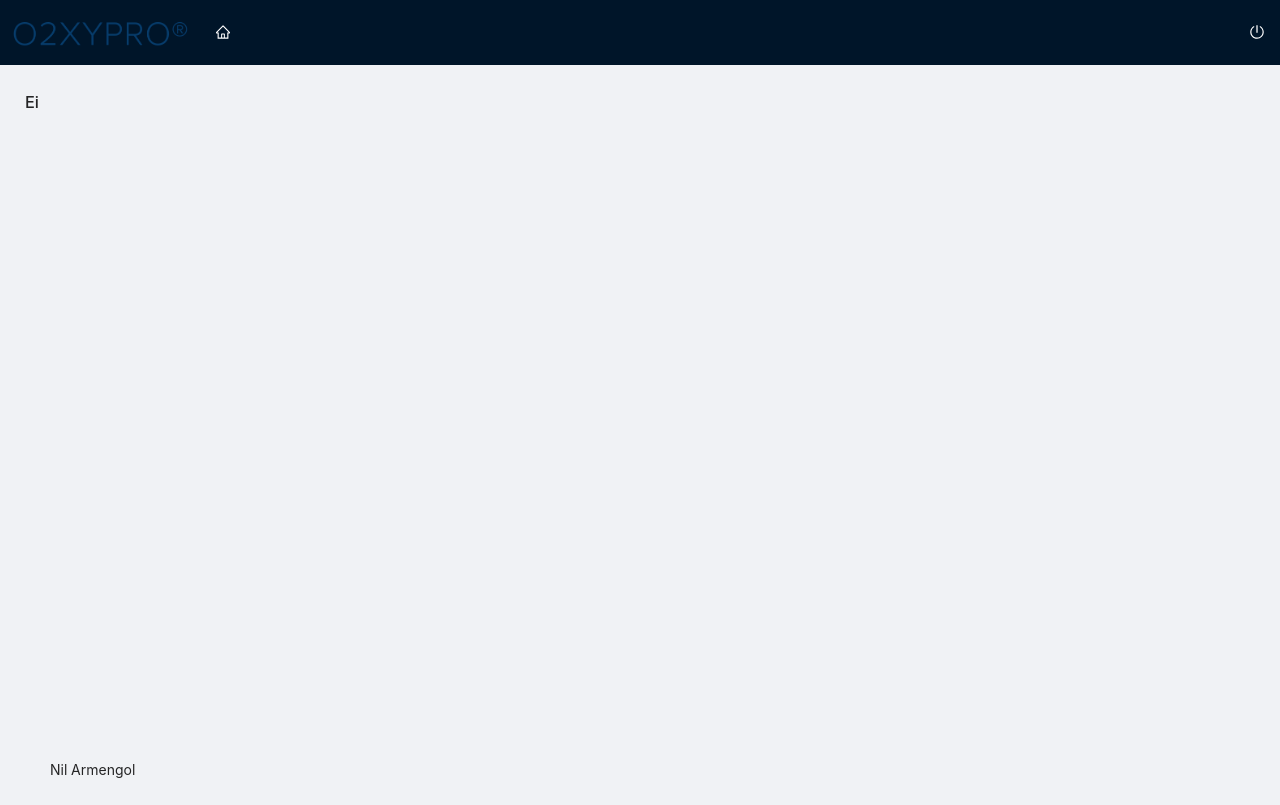
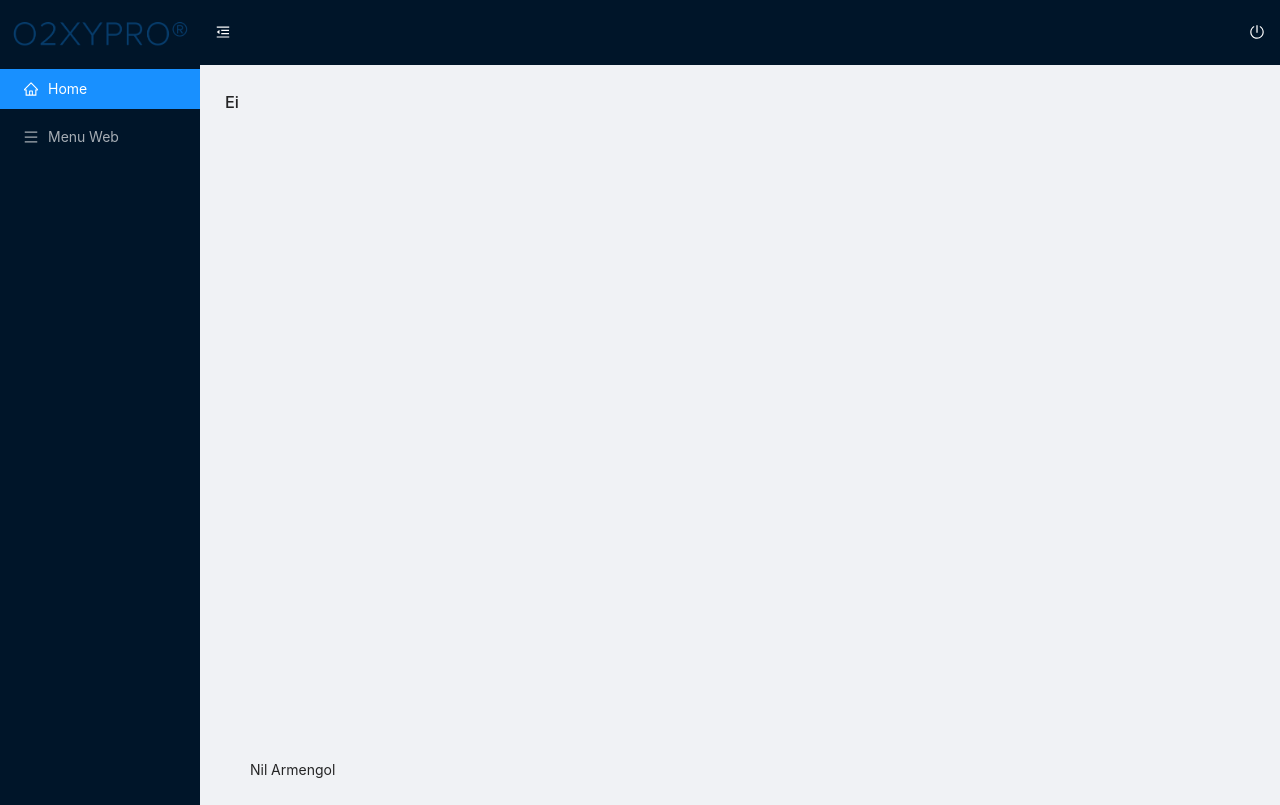
Before and after one commit to nilarmengol/pagina-personal-client, a React (Create React App) app: page /admin in a window 1280 px wide. Built offline with nearby package versions, Linux system fonts and the light colour scheme.

Commit message:
menuSider

```diff
--- /dev/null
+++ b/src/components/Admin/MenuSider/MenuSider.js
@@ -0,0 +1,28 @@
+import React from "react";
+import { Link } from "react-router-dom";
+import { Layout, Menu, Icon } from "antd";
+import { HomeOutlined, MenuOutlined } from "@ant-design/icons";
+import "./MenuSider.scss";
+
+export default function MenuSider({ menuCollapsed }) {
+  const { Sider } = Layout;
+  return (
+    <Sider className="admin-sider" collapsed={menuCollapsed}>
+      <Menu theme="dark" mode="inline" defaultSelectedKeys={"1"}>
+        <Menu.Item key="1">
+          <Link to={"/admin"}>
+            <HomeOutlined />
+            <span className="nav-text">Home</span>
+          </Link>
+        </Menu.Item>
+
+        <Menu.Item key="2">
+          <Link to={"/admin/menu-web"}>
+            <MenuOutlined />
+            <span className="nav-text">Menu Web</span>
+          </Link>
+        </Menu.Item>
+      </Menu>
+    </Sider>
+  );
+}
--- /dev/null
+++ b/src/components/Admin/MenuSider/MenuSider.scss
@@ -0,0 +1,12 @@
+@import "../../../scss/index.scss";
+
+.admin-sider {
+
+    height: 100vh;
+    left: 0;
+    top: 65px;
+    position: fixed;
+
+    overflow: auto;
+
+}
--- /dev/null
+++ b/src/components/Admin/MenuSider/index.js
@@ -0,0 +1 @@
+export { default } from "./MenuSider";
--- a/src/components/Admin/MenuTop/MenuTop.js
+++ b/src/components/Admin/MenuTop/MenuTop.js
@@ -1,20 +1,27 @@
 import React from "react";
 import "./MenuTop.scss";
+import { Link } from "react-router-dom";
 import { Button } from "antd";
-import { HomeOutlined, PoweroffOutlined } from "@ant-design/icons";
+import {
+  MenuFoldOutlined,
+  MenuUnfoldOutlined,
+  PoweroffOutlined,
+} from "@ant-design/icons";
 import NilLogo from "../../../assets/img/png/logo.png";
 
-export default function MenuTop() {
+export default function MenuTop({ setMenuCollapsed, menuCollapsed }) {
   return (
     <div className="menu-top">
       <div className="menu-top__left">
-        <img
-          className="menu-top__left-logo"
-          src={NilLogo}
-          alt="Nil-Edmon Armengol Tous"
-        />
-        <Button type="link" onClick={() => console.log("Click.")}>
-          <HomeOutlined />
+        <Link to={"/"}>
+          <img
+            className="menu-top__left-logo"
+            src={NilLogo}
+            alt="Nil-Edmon Armengol Tous"
+          />
+        </Link>
+        <Button type="link" onClick={() => setMenuCollapsed(!menuCollapsed)}>
+          {menuCollapsed ? <MenuUnfoldOutlined /> : <MenuFoldOutlined />}
         </Button>
       </div>
       <div className="menu-top__right">
--- a/src/layouts/LayoutAdmin.js
+++ b/src/layouts/LayoutAdmin.js
@@ -1,20 +1,28 @@
-import React from "react";
+import React, { useState } from "react";
 import { Route, Switch } from "react-router-dom";
 import { Layout } from "antd";
 import MenuTop from "../components/Admin/MenuTop";
+import MenuSider from "../components/Admin/MenuSider";
 
 import "./LayoutAdmin.scss";
 
 export default function LayoutAdmin({ routes }) {
-  console.log(routes);
+  const [menuCollapsed, setMenuCollapsed] = useState(false);
 
   const { Header, Content, Footer } = Layout;
   return (
     <Layout>
-      <Layout className="layout-admin">
-        <Header className="layout-admin__header">
-          <MenuTop />
-        </Header>
+      <MenuSider menuCollapsed={menuCollapsed} />
+      <Header className="layout-admin__header">
+        <MenuTop
+          menuCollapsed={menuCollapsed}
+          setMenuCollapsed={setMenuCollapsed}
+        />
+      </Header>
+      <Layout
+        className="layout-admin"
+        style={{ marginLeft: menuCollapsed ? "80px" : "200px" }}
+      >
         <Content className="layout-admin__content">
           <LoadRoutes routes={routes} />
         </Content>
```
